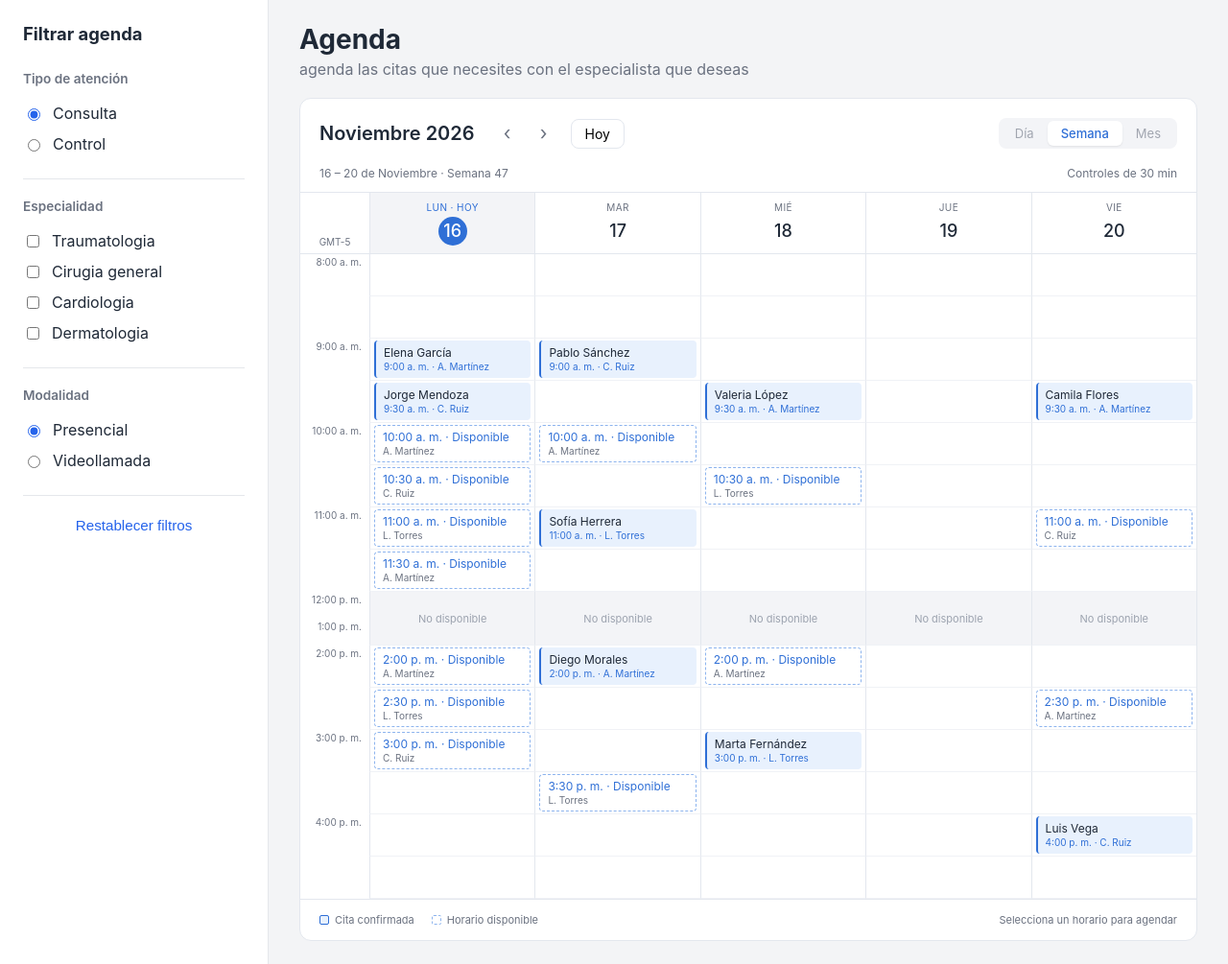
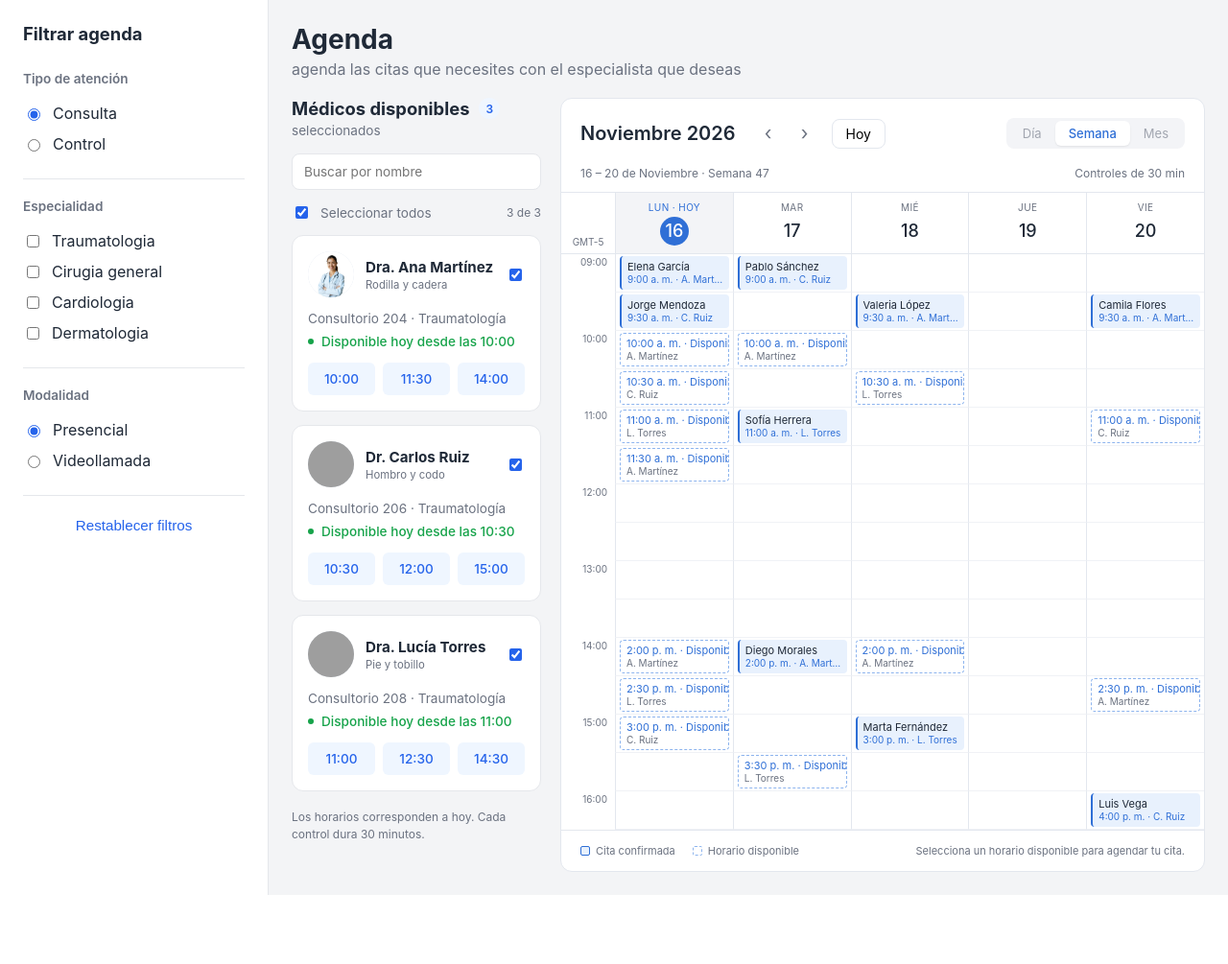
Before and after one commit to ramirezalburjas99/AgendaTuCitaEps, a Spring app: template src/main/resources/templates/homePage/home.html in a window 1280 px wide. Shown: the part 64-1069 px from the top of the page at 96% size. After the commit the page ends 997 px from the top, so only its background shows below. Run offline with Thymeleaf, Linux system fonts and the light colour scheme; the template is opened without the code that fills it, so the values that code supplies are empty; grey boxes are pictures that could not be loaded.

Commit message:
style:(Home) Se agrega colunma de doctores disponibles, aún no conecta con la BD

```diff
--- a/src/main/resources/static/css/calendario.css
+++ b/src/main/resources/static/css/calendario.css
@@ -127,9 +127,7 @@
 /* Grilla */
 #contenedor-calendario .cal-grilla {
     display: grid;
-    grid-template-columns: 72px repeat(5, minmax(0, 1fr));
-    grid-auto-rows: 33px;
-    grid-template-rows: 64px;
+    grid-template-columns: 56px repeat(5, minmax(0, 1fr));
     border-top: 1px solid var(--cal-borde);
 }
 
@@ -188,6 +186,7 @@
     text-align: right;
     font-size: 10px;
     color: var(--cal-suave);
+    white-space: nowrap;
 }
 
 #contenedor-calendario .cal-celda {
@@ -197,15 +196,6 @@
     min-width: 0;
 }
 
-#contenedor-calendario .cal-bloqueado {
-    display: flex;
-    align-items: center;
-    justify-content: center;
-    background: var(--cal-gris-fondo);
-    font-size: 11px;
-    color: #9ca3af;
-}
-
 /* Eventos */
 #contenedor-calendario .cal-evento {
     display: flex;
@@ -213,10 +203,10 @@
     justify-content: center;
     width: 100%;
     height: 100%;
-    padding: 0 8px;
+    padding: 0 6px;
     border-radius: 4px;
     text-align: left;
-    font-size: 12px;
+    font-size: 11px;
     line-height: 1.3;
     overflow: hidden;
 }
--- /dev/null
+++ b/src/main/resources/static/css/filtroDoctores.css
@@ -0,0 +1,138 @@
+/* ---------- COLUMNA DE MÉDICOS ---------- */
+:root { --lay-verde: #16a34a; }
+
+.medicos { font-size: 0.85rem; }
+
+.medicos-cabecera { margin-bottom: 16px; }
+
+.medicos-titulo {
+    display: flex;
+    align-items: center;
+    gap: 10px;
+    margin: 0 0 4px;
+    font-size: 1.15rem;
+}
+
+.medicos-contador {
+    display: inline-grid;
+    place-items: center;
+    min-width: 22px;
+    height: 22px;
+    padding: 0 6px;
+    border-radius: 11px;
+    background: var(--lay-azul-suave);
+    color: var(--lay-azul);
+    font-size: 0.75rem;
+    font-weight: 600;
+}
+
+.medicos-subtitulo { margin: 0; color: var(--lay-texto-suave); }
+
+.medicos-buscar {
+    width: 100%;
+    height: 38px;
+    padding: 0 12px;
+    margin-bottom: 14px;
+    border: 1px solid var(--lay-borde);
+    border-radius: 8px;
+    background: #fff;
+    font: inherit;
+}
+.medicos-buscar:focus { outline: 2px solid var(--lay-azul); outline-offset: -1px; }
+
+.medicos-todos {
+    display: flex;
+    align-items: center;
+    gap: 10px;
+    margin-bottom: 14px;
+    cursor: pointer;
+}
+.medicos-todos input,
+.medico-check { accent-color: var(--lay-azul); }
+.medicos-todos-texto { flex: 1; color: var(--lay-texto-suave); }
+.medicos-todos-cuenta { font-size: 0.75rem; color: var(--lay-texto-suave); }
+
+/* Tarjeta */
+.medico-card {
+    padding: 16px;
+    margin-bottom: 14px;
+    background: #fff;
+    border: 1px solid var(--lay-borde);
+    border-radius: 12px;
+}
+
+.medico-fila {
+    display: flex;
+    align-items: center;
+    gap: 12px;
+    margin-bottom: 14px;
+}
+
+.medico-foto {
+    flex: none;
+    width: 48px;
+    height: 48px;
+    border-radius: 50%;
+    object-fit: cover;
+    background: #dbe4f0;
+}
+
+.medico-datos {
+    flex: 1;
+    min-width: 0;
+    display: grid;
+    gap: 2px;
+}
+.medico-datos strong { font-size: 0.95rem; }
+.medico-datos small { color: var(--lay-texto-suave); }
+
+.medico-consultorio {
+    margin: 0 0 8px;
+    color: var(--lay-texto-suave);
+}
+
+.medico-disponible {
+    display: flex;
+    align-items: center;
+    gap: 8px;
+    margin: 0 0 14px;
+    font-weight: 500;
+    color: var(--lay-verde);
+}
+.medico-disponible::before {
+    content: "";
+    width: 6px;
+    height: 6px;
+    border-radius: 50%;
+    background: var(--lay-verde);
+}
+
+.medico-horas {
+    display: grid;
+    grid-template-columns: repeat(3, 1fr);
+    gap: 8px;
+}
+.medico-horas button {
+    height: 34px;
+    border: 0;
+    border-radius: 6px;
+    background: var(--lay-azul-suave);
+    color: var(--lay-azul);
+    font: inherit;
+    font-weight: 500;
+    cursor: pointer;
+}
+.medico-horas button:hover { background: #dbeafe; }
+.medico-horas button:focus-visible { outline: 2px solid var(--lay-azul); outline-offset: 2px; }
+
+.medicos-nota {
+    margin: 18px 0 0;
+    font-size: 0.75rem;
+    line-height: 1.5;
+    color: var(--lay-texto-suave);
+}
+
+/* En pantallas angostas, médicos arriba y calendario abajo */
+@media (max-width: 1200px) {
+    .agenda-body { grid-template-columns: 1fr; }
+}
--- a/src/main/resources/static/css/layout.css
+++ b/src/main/resources/static/css/layout.css
@@ -20,6 +20,12 @@ body{
             BlinkMacSystemFont,
             "Segoe UI",
             sans-serif;
+}
+.agenda-body{
+    display: grid;
+    grid-template-columns: 260px 1fr;
+    gap: 20px;
+    align-items: start;
 }
 
 .barra-superior {
@@ -148,7 +154,7 @@ body{
 
     /*-------- CONTENIDO PRINCIPAL------*/
     .contenido-principal{
-    padding: 24px 32px;
+    padding: 24px;
     min-width: 0; /*EVITA QUE EL CALENDARIO SE DESBORDE LA COLUMNA*/
     }
 
--- a/src/main/resources/static/js/calendario.js
+++ b/src/main/resources/static/js/calendario.js
@@ -5,13 +5,11 @@ const MESES = [
 ];
 
 // Horario de la agenda, en minutos desde las 00:00 (siempre en formato 24 h)
-const INICIO = 8 * 60;           // 8:00 a. m.
-const FIN = 17 * 60;             // 5:00 p. m. (el último control es 4:30 p. m.)
+const INICIO = 9 * 60;           // 9:00 a. m.
+const FIN = 16 * 60 + 30;             // 5:00 p. m. (el último control es 4:30 p. m.)
 const PASO = 30;                 // controles de 30 min
-const ALMUERZO_DESDE = 12 * 60;  // 12:00 m.
-const ALMUERZO_HASTA = 14 * 60;  // 2:00 p. m.
-const FILA_PX = 44;
-const FILA_ALMUERZO_PX = 14;
+const FILA_PX = 40;
+
 
 // Datos de demo. "dia": 0 = lunes ... 4 = viernes de la semana actual.
 // Las horas van en 24 h ("14:00"); en pantalla se muestran como 2:00 p. m.
@@ -203,7 +201,7 @@ function crearEvento(ev) {
         const nodo = el("div", "cal-evento cal-cita");
         nodo.append(
             el("span", "cal-evento-principal", ev.paciente),
-            el("span", "cal-evento-detalle", formatoHora12(aMinutos(ev.hora)) + " · " + ev.doctor)
+            el("span", "cal-evento-detalle", formatoHora12(aMinutos(ev.hora)) + " · " + ev.doctor),
         );
         return nodo;
     }
@@ -224,29 +222,14 @@ function crearFilas(grilla) {
         const minutos = INICIO + f * PASO;
         const fila = f + 2; // la fila 1 es el encabezado
 
-        // Etiqueta de hora (solo en horas en punto)
-        const etiqueta = el("div", "cal-hora", minutos % 60 === 0 ? formatoHora12(minutos) : "");
+        const etiqueta = el("div", "cal-hora", minutos % 60 === 0 ? aHora(minutos) : "");
         etiqueta.style.gridRow = fila;
         etiqueta.style.gridColumn = 1;
         grilla.appendChild(etiqueta);
 
-        const enAlmuerzo = minutos >= ALMUERZO_DESDE && minutos < ALMUERZO_HASTA;
-
         for (let d = 0; d < DIAS.length; d++) {
-            // El bloque de almuerzo ocupa dos filas: se crea solo en la primera fila del almuerzo
-            if (enAlmuerzo && minutos !== ALMUERZO_DESDE) continue;
-
             const celda = el("div", "cal-celda");
             celda.style.gridColumn = d + 2;
-
-            if (enAlmuerzo) {
-                celda.classList.add("cal-bloqueado");
-                celda.style.gridRow = fila + " / span " + ((ALMUERZO_HASTA - ALMUERZO_DESDE) / PASO);
-                celda.textContent = "No disponible";
-                grilla.appendChild(celda);
-                continue;
-            }
-
             celda.style.gridRow = fila;
 
             const clave = aClave(sumarDias(lunesActual, d)) + "|" + aHora(minutos);
@@ -281,9 +264,9 @@ function crearPie() {
         const [fecha, hora] = seleccionado.split("|");
         const ev = indiceEventos.get(seleccionado);
         const [, mes, dia] = fecha.split("-");
-        mensaje.textContent = "Seleccionado: " + Number(dia) + "/" + mes + " a las " + formatoHora12(aMinutos(hora)) + " con " + ev.doctor;
+        mensaje.textContent = "Seleccionado: " + Number(dia) + "/" + mes + " a las " + hora + " con " + ev.doctor;
     } else {
-        mensaje.textContent = "Selecciona un horario para agendar";
+        mensaje.textContent = "Selecciona un horario disponible para agendar tu cita.";
     }
 
     pie.append(leyenda, mensaje);
@@ -299,13 +282,7 @@ function renderSemana() {
     const grilla = el("div", "cal-grilla");
     crearEncabezadosDias(grilla);
     crearFilas(grilla);
-
-    const alturas = [];
-    for (let m = INICIO; m < FIN; m += PASO){
-        const almuerzo = m >= ALMUERZO_DESDE && m < ALMUERZO_HASTA;
-        alturas.push((almuerzo ? FILA_ALMUERZO_PX : FILA_PX) + "px");
-    }
-    grilla.style.gridTemplateRows = "64px " + alturas.join(" ");
+    grilla.style.gridTemplateRows = "64px repeat(" + ((FIN- INICIO) / PASO) + ", " + FILA_PX + "px)";
 
     const tarjeta = el("div", "cal-tarjeta");
     tarjeta.append(crearBarraSuperior(viernes), grilla, crearPie());
@@ -333,4 +310,4 @@ function seleccionar(clave) {
     renderSemana();
 }
 
-renderSemana();
+    renderSemana();
--- /dev/null
+++ b/src/main/resources/templates/fragments/medicos.html
@@ -0,0 +1,81 @@
+<!DOCTYPE html>
+<html lang="es" xmlns:th="https://www.thymeleaf.org">
+<section class="medicos"
+         th:fragment="columnaMedicos"
+         xmlns:th="https://www.thymeleaf.org">
+
+    <header class="medicos-cabecera">
+        <h2 class="medicos-titulo">
+            Médicos disponibles
+            <span class="medicos-contador">3</span>
+        </h2>
+        <p class="medicos-subtitulo">seleccionados</p>
+    </header>
+
+    <input type="search" class="medicos-buscar" placeholder="Buscar por nombre">
+
+    <label class="medicos-todos" for="med-todos">
+        <input type="checkbox" id="med-todos" checked>
+        <span class="medicos-todos-texto">Seleccionar todos</span>
+        <span class="medicos-todos-cuenta">3 de 3</span>
+    </label>
+
+    <!-- DEMO: reemplazar por th:each cuando haya datos de la BD -->
+    <article class="medico-card">
+        <div class="medico-fila">
+            <img class="medico-foto" th:src="@{/img/doctora.jpeg}" alt="Dra. Ana Martínez">
+            <div class="medico-datos">
+                <strong>Dra. Ana Martínez</strong>
+                <small>Rodilla y cadera</small>
+            </div>
+            <input type="checkbox" class="medico-check" checked aria-label="Seleccionar Dra. Ana Martínez">
+        </div>
+        <p class="medico-consultorio">Consultorio 204 · Traumatología</p>
+        <p class="medico-disponible">Disponible hoy desde las 10:00</p>
+        <div class="medico-horas">
+            <button type="button">10:00</button>
+            <button type="button">11:30</button>
+            <button type="button">14:00</button>
+        </div>
+    </article>
+
+    <article class="medico-card">
+        <div class="medico-fila">
+            <img class="medico-foto" th:src="@{/img/carlos.jpg}" alt="Dr. Carlos Ruiz">
+            <div class="medico-datos">
+                <strong>Dr. Carlos Ruiz</strong>
+                <small>Hombro y codo</small>
+            </div>
+            <input type="checkbox" class="medico-check" checked aria-label="Seleccionar Dr. Carlos Ruiz">
+        </div>
+        <p class="medico-consultorio">Consultorio 206 · Traumatología</p>
+        <p class="medico-disponible">Disponible hoy desde las 10:30</p>
+        <div class="medico-horas">
+            <button type="button">10:30</button>
+            <button type="button">12:00</button>
+            <button type="button">15:00</button>
+        </div>
+    </article>
+
+    <article class="medico-card">
+        <div class="medico-fila">
+            <img class="medico-foto" th:src="@{/img/lucia.jpg}" alt="Dra. Lucía Torres">
+            <div class="medico-datos">
+                <strong>Dra. Lucía Torres</strong>
+                <small>Pie y tobillo</small>
+            </div>
+            <input type="checkbox" class="medico-check" checked aria-label="Seleccionar Dra. Lucía Torres">
+        </div>
+        <p class="medico-consultorio">Consultorio 208 · Traumatología</p>
+        <p class="medico-disponible">Disponible hoy desde las 11:00</p>
+        <div class="medico-horas">
+            <button type="button">11:00</button>
+            <button type="button">12:30</button>
+            <button type="button">14:30</button>
+        </div>
+    </article>
+
+    <p class="medicos-nota">
+        Los horarios corresponden a hoy. Cada control dura 30 minutos.
+    </p>
+</section>
--- a/src/main/resources/templates/homePage/home.html
+++ b/src/main/resources/templates/homePage/home.html
@@ -5,6 +5,7 @@
     <title>Agenda Fácil</title>
     <link th:href="@{/css/calendario.css}" rel="stylesheet">
     <link th:href="@{/css/layout.css}" rel="stylesheet">
+    <link th:href="@{/css/filtroDoctores.css}" rel="stylesheet">
 </head>
 <body>
 
@@ -17,7 +18,10 @@
         <h1 class="contenido-titulo">Agenda</h1>
         <p class="contenido-descripcion">agenda las citas que necesites con el especialista que deseas</p>
 
+        <div class="agenda-body">
+            <section th:replace="~{fragments/medicos :: columnaMedicos}"></section>
         <div id="contenedor-calendario"></div>
+        </div>
     </main>
     </div>
 <script th:src="@{/js/calendario.js}"></script>
```
Also changed, not shown: src/main/resources/static/img/doctora.jpeg (added).
